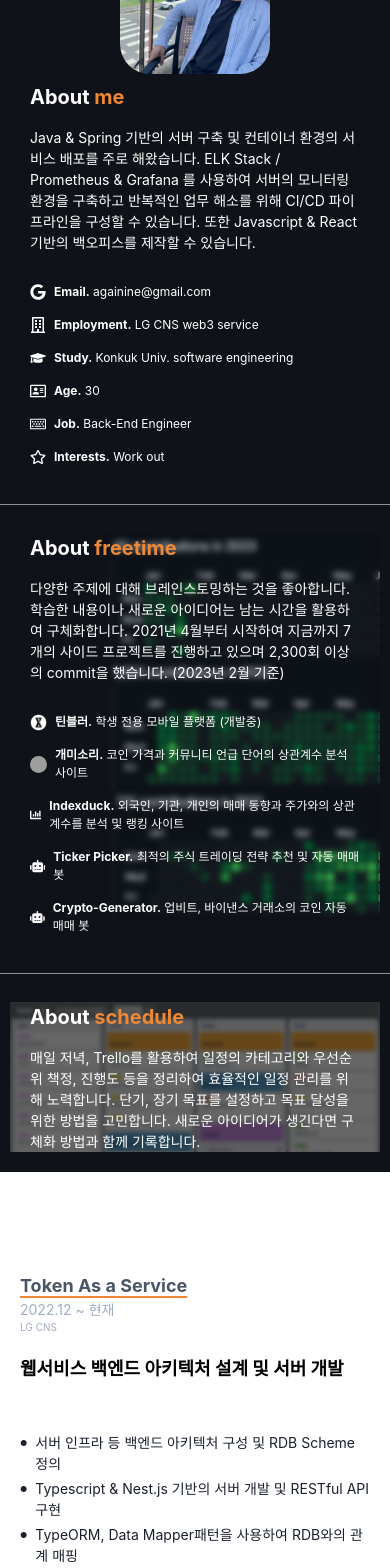
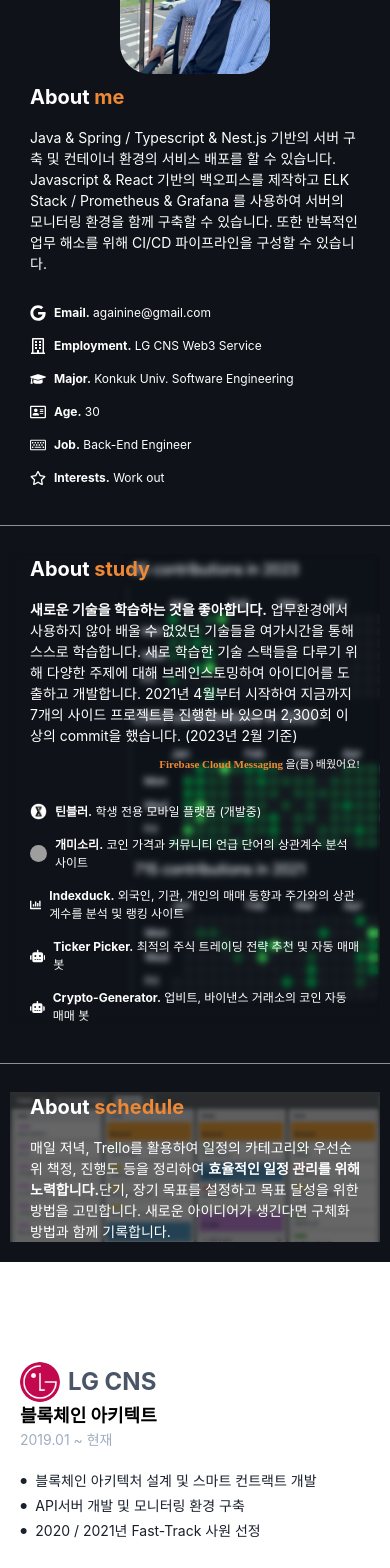
Before and after one commit to rivernine/my-pages, a React (Create React App) app: page / in a window 390 px wide. Shown: the part 940-2508 px from the top of the page. Built offline with nearby package versions, Linux system fonts and the light colour scheme; grey boxes are pictures that could not be loaded; a web font is replaced by a local one.

Commit message:
company추가 & html title변경

```diff
--- a/public/index.html
+++ b/public/index.html
@@ -24,7 +24,7 @@
       work correctly both with client-side routing and a non-root public URL.
       Learn how to configure a non-root public URL by running `npm run build`.
     -->
-    <title>이력서 :: 강재구</title>
+    <title>강재구 :: 백엔드</title>
   </head>
   <body>
     <noscript>You need to enable JavaScript to run this app.</noscript>
--- a/src/components/About/AboutMe.js
+++ b/src/components/About/AboutMe.js
@@ -19,10 +19,10 @@
           <Flex flexDir={"column"}>
             <Text fontSize={"2xl"} fontWeight="700" color="white">About <span style={{ color: "#ED8936" }}>me</span></Text>
             <Text mt="15px" color="white" fontWeight={400}>
-              Java & Spring 기반의 서버 구축 및 컨테이너 환경의 서비스 배포를 주로 해왔습니다.
-              ELK Stack / Prometheus & Grafana 를 사용하여 서버의 모니터링 환경을 구축하고
-              반복적인 업무 해소를 위해 CI/CD 파이프라인을 구성할 수 있습니다.
-              또한 Javascript & React 기반의 백오피스를 제작할 수 있습니다.
+              Java & Spring / Typescript & Nest.js 기반의 서버 구축 및 컨테이너 환경의 서비스 배포를 할 수 있습니다.
+              Javascript & React 기반의 백오피스를 제작하고
+              ELK Stack / Prometheus & Grafana 를 사용하여 서버의 모니터링 환경을 함께 구축할 수 있습니다.
+              또한 반복적인 업무 해소를 위해 CI/CD 파이프라인을 구성할 수 있습니다.
             </Text>
             <HStack mt="30px" spacing="100px">
               <VStack spacing="15px">
@@ -43,7 +43,7 @@
                     marginRight: 8
                   }} />
                   <Text fontSize={"sm"} fontWeight={400} color="white">
-                    <span style={{ fontWeight: 700 }}>Employment.</span> LG CNS web3 service
+                    <span style={{ fontWeight: 700 }}>Employment.</span> LG CNS Web3 Service
                   </Text>
                 </Flex>
                 <Flex alignItems={"center"} alignSelf="self-start">
@@ -53,7 +53,7 @@
                     marginRight: 8
                   }} />
                   <Text fontSize={"sm"} fontWeight={400} color="white">
-                    <span style={{ fontWeight: 700 }}>Study.</span> Konkuk Univ. software engineering
+                    <span style={{ fontWeight: 700 }}>Major.</span> Konkuk Univ. Software Engineering
                   </Text>
                 </Flex>
               </VStack>
@@ -105,10 +105,10 @@
           <Flex flexDir={"column"} px="20px">
             <Text fontSize={"xl"} fontWeight="700" color="white">About <span style={{ color: "#ED8936" }}>me</span></Text>
             <Text fontSize={"sm"} mt="15px" color="white" fontWeight={400}>
-              Java & Spring 기반의 서버 구축 및 컨테이너 환경의 서비스 배포를 주로 해왔습니다.
-              ELK Stack / Prometheus & Grafana 를 사용하여 서버의 모니터링 환경을 구축하고
-              반복적인 업무 해소를 위해 CI/CD 파이프라인을 구성할 수 있습니다.
-              또한 Javascript & React 기반의 백오피스를 제작할 수 있습니다.
+              Java & Spring / Typescript & Nest.js 기반의 서버 구축 및 컨테이너 환경의 서비스 배포를 할 수 있습니다.
+              Javascript & React 기반의 백오피스를 제작하고
+              ELK Stack / Prometheus & Grafana 를 사용하여 서버의 모니터링 환경을 함께 구축할 수 있습니다.
+              또한 반복적인 업무 해소를 위해 CI/CD 파이프라인을 구성할 수 있습니다.
             </Text>
             <HStack mt="30px" spacing="100px">
               <VStack spacing="15px">
@@ -129,7 +129,7 @@
                     marginRight: 8
                   }} />
                   <Text fontSize={"xs"} fontWeight={400} color="white">
-                    <span style={{ fontWeight: 700 }}>Employment.</span> LG CNS web3 service
+                    <span style={{ fontWeight: 700 }}>Employment.</span> LG CNS Web3 Service
                   </Text>
                 </Flex>
                 <Flex alignItems={"center"} alignSelf="self-start">
@@ -139,7 +139,7 @@
                     marginRight: 8
                   }} />
                   <Text fontSize={"xs"} fontWeight={400} color="white">
-                    <span style={{ fontWeight: 700 }}>Study.</span> Konkuk Univ. software engineering
+                    <span style={{ fontWeight: 700 }}>Major.</span> Konkuk Univ. Software Engineering
                   </Text>
                 </Flex>
                 <Flex alignItems={"center"} alignSelf="self-start">
--- a/src/components/About/AboutSchedule.js
+++ b/src/components/About/AboutSchedule.js
@@ -20,7 +20,7 @@
             <Flex flexDir={"column"}>
               <Text fontSize={"2xl"} fontWeight="700" color="white">About <span style={{ color: "#ED8936" }}>schedule</span></Text>
               <Text mt="15px" color="white" fontWeight={400}>
-                매일 저녁, Trello를 활용하여 일정의 카테고리와 우선순위 책정, 진행도 등을 정리하여 효율적인 일정 관리를 위해 노력합니다.
+                매일 저녁, Trello를 활용하여 일정의 카테고리와 우선순위 책정, 진행도 등을 정리하여 <span style={{fontWeight: 700}}>효율적인 일정 관리를 위해 노력합니다.</span>
                 단기, 장기 목표를 설정하고 목표 달성을 위한 방법을 고민합니다. 새로운 아이디어가 생긴다면 구체화 방법과 함께 기록합니다.
               </Text>
             </Flex>
@@ -41,7 +41,7 @@
             borderRadius="0px" px="20px">
             <Text fontSize={"xl"} fontWeight="700" color="white">About <span style={{ color: "#ED8936" }}>schedule</span></Text>
             <Text fontSize="sm" mt="15px" color="white" fontWeight={400}>
-              매일 저녁, Trello를 활용하여 일정의 카테고리와 우선순위 책정, 진행도 등을 정리하여 효율적인 일정 관리를 위해 노력합니다.
+              매일 저녁, Trello를 활용하여 일정의 카테고리와 우선순위 책정, 진행도 등을 정리하여 <span style={{fontWeight: 700}}>효율적인 일정 관리를 위해 노력합니다.</span>
               단기, 장기 목표를 설정하고 목표 달성을 위한 방법을 고민합니다. 새로운 아이디어가 생긴다면 구체화 방법과 함께 기록합니다.
             </Text>
           </Box>
--- a/src/components/About/AboutFreetime.js
+++ b/src/components/About/AboutStudy.js
@@ -6,11 +6,16 @@
 import antsound from "../../assets/antsound-logo.ico";
 import { TypeAnimation } from 'react-type-animation';
 
+export default function AboutStudy() {
+
+  const [isLargerThan1200] = useMediaQuery('(min-width: 1200px)')
+  const [isLargerThan1000] = useMediaQuery('(min-width: 1000px)')
+
   const renderTypeAnimation = () => {
     return (
-    <HStack mt="20px" alignSelf={"flex-end"}>
+      <HStack mt={isLargerThan1200 ? "20px" : "10px"} alignSelf={"flex-end"}>
         <Text style={{
-        fontSize: 12, fontWeight: 400, color: "#FFFFFF",
+          fontSize: isLargerThan1200 ? 12 : 11, fontWeight: 400, color: "#FFFFFF",
           fontFamily: 'GmarketSansMedium'
         }}>
           <TypeAnimation
@@ -36,7 +41,7 @@
             ]}
             speed={40}
             style={{
-            fontSize: 12, fontWeight: 800, color: "#ED8936",
+              fontSize: isLargerThan1200 ? 12 : 11, fontWeight: 800, color: "#ED8936",
               fontFamily: 'GmarketSansMedium'
             }}
             wrapper="span"
@@ -47,11 +52,6 @@
       </HStack>
     )
   }
-
-export default function AboutFreetime() {
-
-  const [isLargerThan1200] = useMediaQuery('(min-width: 1200px)')
-  const [isLargerThan1000] = useMediaQuery('(min-width: 1000px)')
 
   const renderContentLargerThan1000 = () => {
     return (
@@ -69,7 +69,7 @@
               <Flex flexDir={"column"}>
                 <Text fontSize={"2xl"} fontWeight="700" color="white">About <span style={{ color: "#ED8936" }}>study</span></Text>
                 <Text mt="15px" color="white" fontWeight={400}>
-                  업무환경에서 배울 수 없는 새로운 기술을 학습하는 것을 좋아합니다.
+                  <span style={{ fontWeight: 700 }}>새로운 기술을 학습하는 것을 좋아합니다.</span> 업무환경에서 사용하지 않아 배울 수 없었던 기술들을 여가시간을 통해 스스로 학습합니다.
                   새로 학습한 기술 스택들을 다루기 위해 다양한 주제에 대해 브레인스토밍하여 아이디어를 도출하고 개발합니다.
                   2021년 4월부터 시작하여 지금까지 7개의 사이드 프로젝트를 진행한 바 있으며 2,300회 이상의 commit을 했습니다. (2023년 2월 기준)
                 </Text>
@@ -145,12 +145,13 @@
           >
 
             <Flex flexDir={"column"}>
-              <Text fontSize={"xl"} fontWeight="700" color="white">About <span style={{ color: "#ED8936" }}>freetime</span></Text>
+              <Text fontSize={"xl"} fontWeight="700" color="white">About <span style={{ color: "#ED8936" }}>study</span></Text>
               <Text fontSize={"sm"} mt="15px" color="white" fontWeight={400}>
-                다양한 주제에 대해 브레인스토밍하는 것을 좋아합니다.
-                학습한 내용이나 새로운 아이디어는 남는 시간을 활용하여 구체화합니다.
-                2021년 4월부터 시작하여 지금까지 7개의 사이드 프로젝트를 진행하고 있으며 2,300회 이상의 commit을 했습니다. (2023년 2월 기준)
+                <span style={{ fontWeight: 700 }}>새로운 기술을 학습하는 것을 좋아합니다.</span> 업무환경에서 사용하지 않아 배울 수 없었던 기술들을 여가시간을 통해 스스로 학습합니다.
+                새로 학습한 기술 스택들을 다루기 위해 다양한 주제에 대해 브레인스토밍하여 아이디어를 도출하고 개발합니다.
+                2021년 4월부터 시작하여 지금까지 7개의 사이드 프로젝트를 진행한 바 있으며 2,300회 이상의 commit을 했습니다. (2023년 2월 기준)
               </Text>
+              {renderTypeAnimation()}
               <HStack mt="30px" spacing="100px">
                 <VStack spacing="15px">
 
--- a/src/components/About/HorizontalTabs.js
+++ b/src/components/About/HorizontalTabs.js
@@ -3,7 +3,7 @@
 import { ScrollMenu } from 'react-horizontal-scrolling-menu';
 import { LeftArrow, RightArrow } from './Arrow';
 import AboutMe from './AboutMe';
-import AboutFreetime from './AboutFreetime';
+import AboutStudy from './AboutStudy';
 import "./hideScrollbar.css";
 import AboutSchedule from './AboutSchedule';
 
@@ -15,7 +15,7 @@
     <div style={{ width: isLargerThan1200 ? 1200 : 1000, height: 500 }}>
       <ScrollMenu LeftArrow={LeftArrow} RightArrow={RightArrow} >
         <AboutMe />
-        <AboutFreetime />
+        <AboutStudy />
         <AboutSchedule />
       </ScrollMenu>
     </div>
--- a/src/components/About/VerticalTabs.js
+++ b/src/components/About/VerticalTabs.js
@@ -1,7 +1,7 @@
 import React from 'react';
 import { Divider, VStack } from "@chakra-ui/react";
 import AboutMe from './AboutMe';
-import AboutFreetime from './AboutFreetime';
+import AboutStudy from './AboutStudy';
 import "./hideScrollbar.css";
 import AboutSchedule from './AboutSchedule';
 
@@ -11,7 +11,7 @@
     <VStack >
       <AboutMe />
       <Divider style={{marginTop: 30}}/>
-      <AboutFreetime />
+      <AboutStudy />
       <Divider style={{marginTop: 30}}/>
       <AboutSchedule />
     </VStack>
--- a/src/components/Resume.js
+++ b/src/components/Resume.js
@@ -8,6 +8,7 @@
 import Skills from './skills/Skills';
 import Activity from './activity/Activity';
 import Footer from './footer/Footer';
+import Company from './company/Company';
 
 function Resume() {
 
@@ -25,6 +26,7 @@
         SkillsFunc={SkillsFunc}
       />
       <About AboutFunc={AboutFunc} />
+      <Company />
       <Work WorkFunc={WorkFunc} />
       <Others OthersFunc={OthersFunc} />
       <Skills SkillsFunc={SkillsFunc} />
--- /dev/null
+++ b/src/components/company/Company.js
@@ -0,0 +1,103 @@
+import React from 'react';
+import { Text, Box, Flex, Grid, GridItem, Divider, Tag, Image, HStack, useMediaQuery, VStack } from "@chakra-ui/react";
+import lgcns from "../../assets/lgcns.png";
+
+export default function Company({
+}) {
+  let idx = 0;
+
+  const data = [
+    "블록체인 아키텍처 설계 및 스마트 컨트랙트 개발",
+    "API서버 개발 및 모니터링 환경 구축",
+    "2020 / 2021년 Fast-Track 사원 선정",
+  ]
+
+  const [isLargerThan1000] = useMediaQuery('(min-width: 1000px)')
+  const [isLargerThan750] = useMediaQuery('(min-width: 750px)')
+
+  const renderContentLargerThan750 = () => {
+    return (
+      <>
+        <HStack>
+          <Image src={lgcns} style={{ width: 40, height: 40 }} borderRadius="30px" shadow={4} />
+          <Text fontSize={"3xl"} fontWeight="700" color="gray.600"
+          >
+            LG CNS
+          </Text>
+        </HStack>
+        <Text fontSize={"xl"} fontWeight="700" color="black">
+          블록체인 아키텍트
+        </Text>
+        <Text fontSize={"md"} fontWeight="400" color="gray.400">
+          2019.01 ~ 현재
+        </Text>
+        <Box mt="30px">
+          {
+            data.map((d, j) => {
+              return (
+                <Flex key={idx++} mb="4px">
+                  <HStack>
+                    <Text fontSize={10} alignSelf="flex-start" mt="5px">● </Text>
+                    <Text>{d}</Text>
+                  </HStack>
+                </Flex>
+              )
+            })
+          }
+        </Box>
+        <Divider style={{ marginTop: 50, marginBottom: -50 }} />
+      </>
+    )
+  }
+
+  const renderContentSmallerThan750 = () => {
+    return (
+      <>
+        <Box px="20px" w="100%">
+          <HStack w="100%">
+            <Image src={lgcns} style={{ width: 40, height: 40 }} borderRadius="30px" shadow={4} />
+            <Text fontSize={"2xl"} fontWeight="700" color="gray.600"            >
+              LG CNS
+            </Text>
+          </HStack>
+          <Text fontSize={"lg"} fontWeight="700" color="black" >
+            블록체인 아키텍트
+          </Text>
+          <Text fontSize={"sm"} fontWeight="400" color="gray.400">
+            2019.01 ~ 현재
+          </Text>
+          <Box mt="20px" w="100%">
+            {
+              data.map((d, j) => {
+                return (
+                  <Flex key={idx++} mb="4px">
+                    <HStack>
+                      <Text fontSize={8} alignSelf="flex-start" mt="5px">● </Text>
+                      <Text fontSize="sm">{d}</Text>
+                    </HStack>
+                  </Flex>
+                )
+              })
+            }
+          </Box>
+          <Divider style={{ marginTop: 50, marginBottom: -100 }} />
+        </Box>
+      </>
+    );
+  }
+
+  return (
+    <>
+      <Box id="company" ref={null} w="100%" bgColor="#FFFFFF" py="100px"
+        justifyContent={"center"} alignItems="center" display="flex"      >
+        <Box w="100%" maxWidth="1000px" alignItems={"center"}>
+          {
+            isLargerThan750 ?
+              renderContentLargerThan750() :
+              renderContentSmallerThan750()
+          }
+        </Box>
+      </Box>
+    </>
+  );
+}
```
Also changed, not shown: src/assets/lgcns.png (added). Lines whose indentation alone changed are shown as unchanged.
